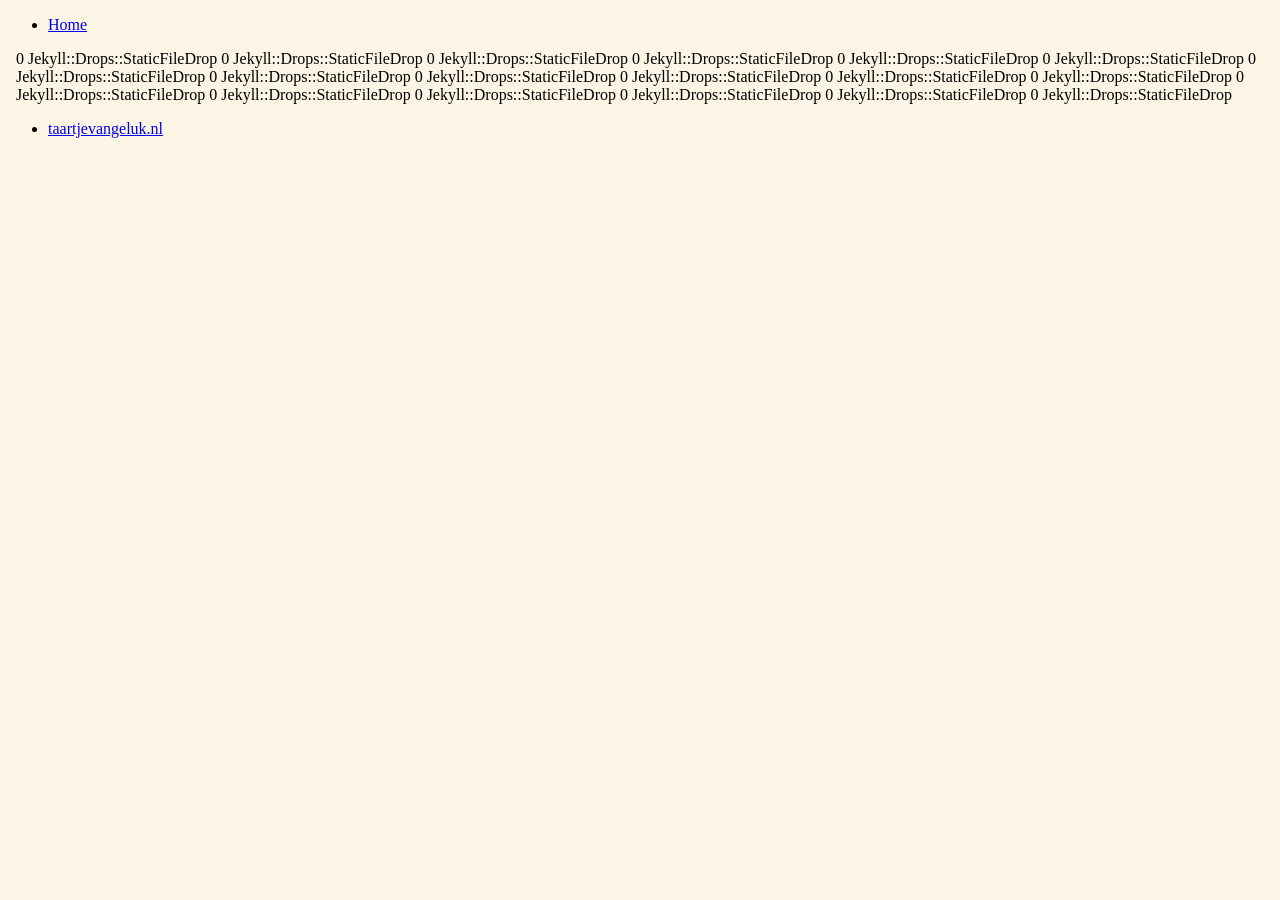
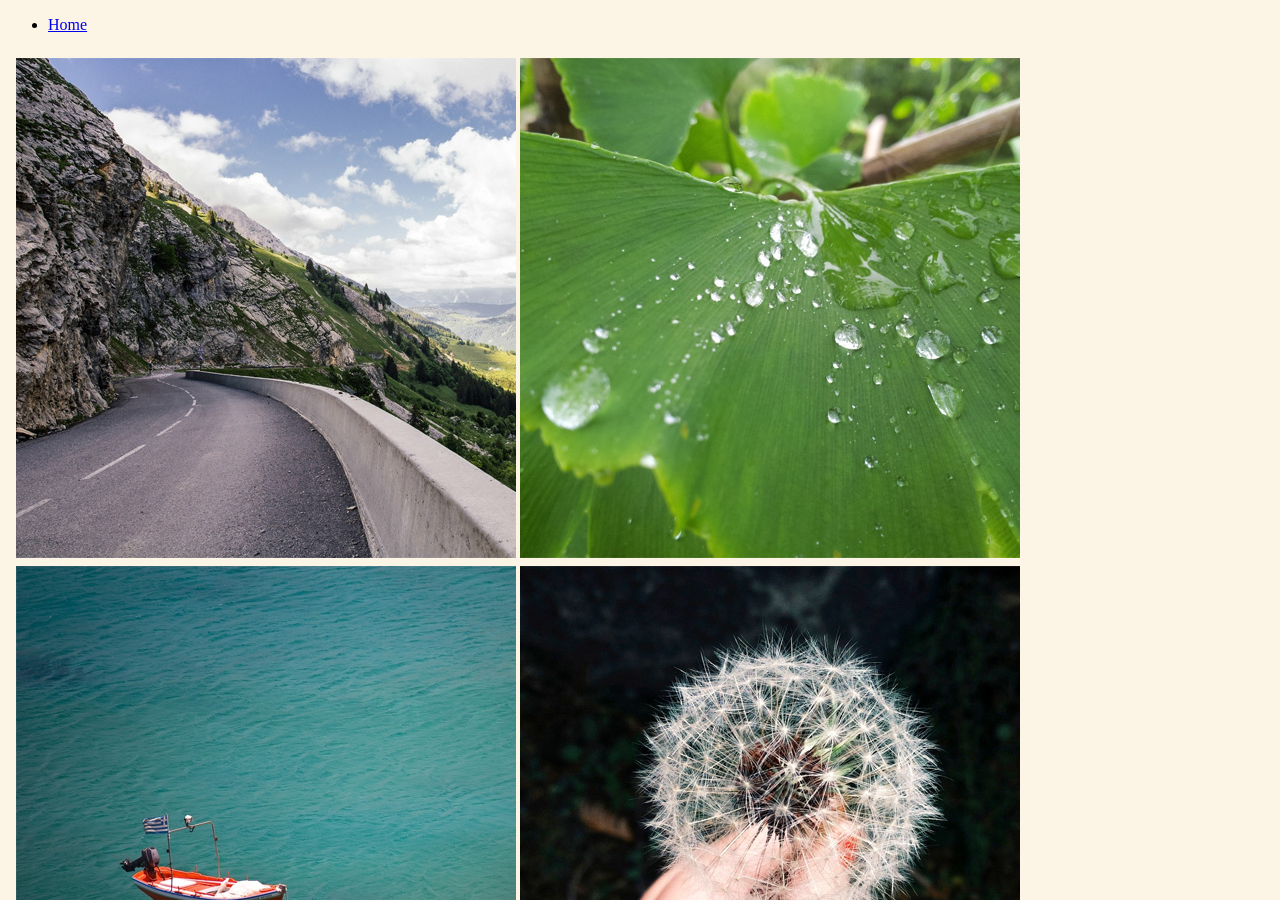
Before and after one commit to schaijkw/taartjevangeluk, a Jekyll site: the page built from index.html, in a window 1280 px wide and 900 px high. Built offline with Jekyll 4.4.1, drawn with Linux system fonts in a browser that asks for light colours.

Commit message:
Update index.html

```diff
--- a/index.html
+++ b/index.html
@@ -6,15 +6,17 @@ title: Jekyll demo
 
 {% assign image_files = site.static_files | where_exp: "image", "image.path contains 'images/gallery'" %}
 
+
+
 <div class="column">
 {% assign i = 0  %}
 {% for image in image_files %}
- {{ i | modulo: 4 }}
-
- {{ image }}
-
- {% endfor %}
-
- </div>
+{% assign sum = i | modulo: 4 %}
+{% if sum == 0 %}
+<img src="{{ image.path }}" alt="image" />
+{% endif %}
+{% assign i = i | plus: 1  %}
+{% endfor %}
+</div>
 
 </div>
```
